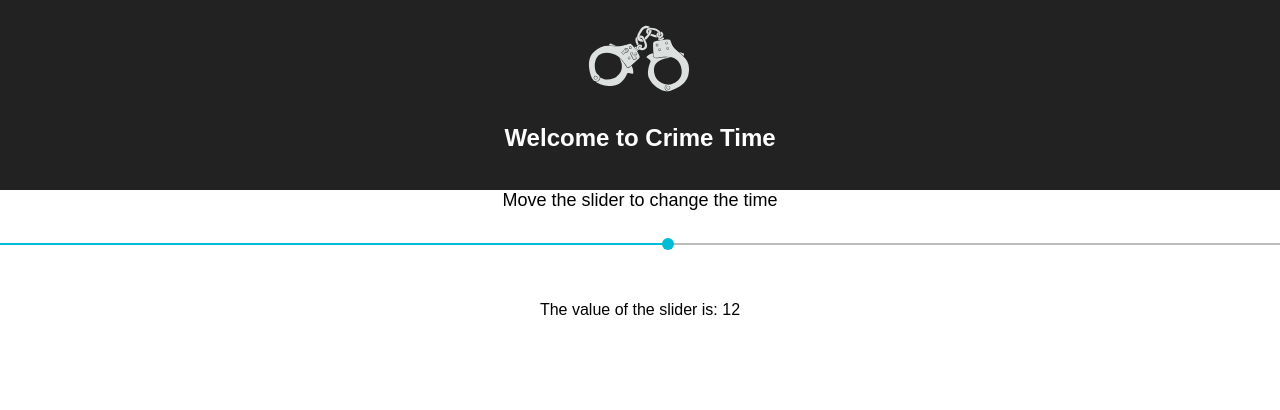
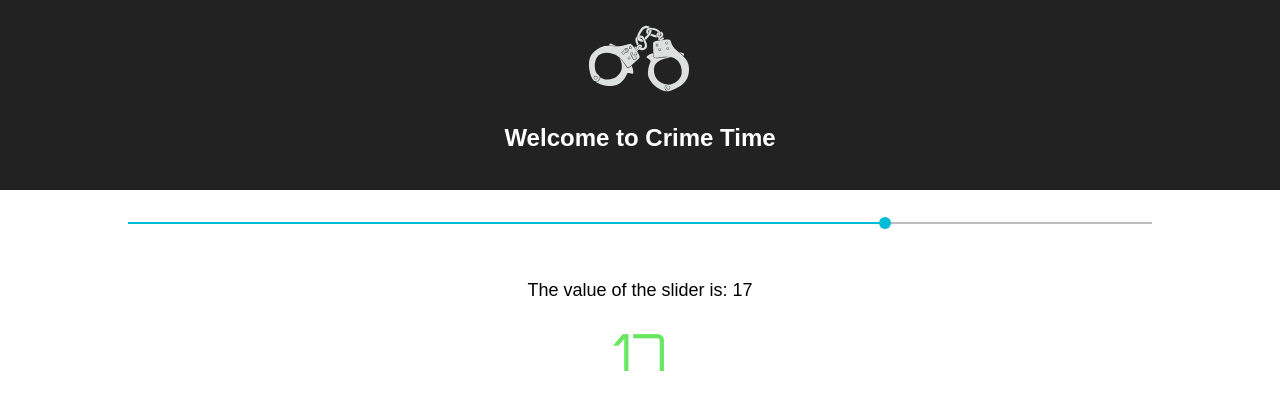
Before and after one commit to idugcoal/my-app, a React (Create React App) app: page / in a window 1280 px wide. Shown: the top 410 px of the page. Built offline with nearby package versions, Linux system fonts and the light colour scheme; what react-tap-event-plugin would draw is missing.

Commit message:
passes slider value to clock

```diff
--- a/index.html
+++ b/index.html
@@ -3,7 +3,8 @@
   <head>
     <meta charset="utf-8">
     <meta name="viewport" content="width=device-width, initial-scale=1">
-    <link href='https://fonts.googleapis.com/css?family=Roboto:400,300,500' rel='stylesheet' type='text/css'>
+    <link href='https://fonts.googleapis.com/css?family=Roboto:400,300,500' rel='stylesheet' type='text/css' />
+    <link href='http://fonts.googleapis.com/css?family=Orbitron' rel='stylesheet' type='text/css' />
     <title>Crime Time</title>
   </head>
   <body>
--- a/src/App.css
+++ b/src/App.css
@@ -1,3 +1,6 @@
+font-family: 'Roboto', sans-serif;
+font-family: 'Orbitron', sans-serif;
+
 .App {
   text-align: center;
 }
@@ -17,15 +20,30 @@
   height: 150px;
   padding: 20px;
   color: white;
+  text-align: center;
 }
 
 .App-intro {
   font-size: large;
+  text-align: center;
+}
+
+.Clock {
+  color: #68E861;
+  font-family: 'Orbitron', serif;
+  font-size: 4vw;
+  margin: auto;
+  text-align: center;
+}
+
+.Slider {
+  font-size: large;
+  text-align: center;
+  width: 80%;
+  margin: auto;
 }
 
 @keyframes spin {
   from { transform: rotate(0deg); }
   to { transform: rotate(360deg); }
 }
-
-font-family: 'Roboto', sans-serif;
--- a/src/App.js
+++ b/src/App.js
@@ -3,20 +3,38 @@ import injectTapEventPlugin from 'react-tap-event-plugin';
 import MuiThemeProvider from 'material-ui/styles/MuiThemeProvider';
 import Slider from './components/Slider';
 import Header from './components/Header';
+import Clock from './components/Clock'
 import './App.css';
 
 injectTapEventPlugin();
 
 class App extends Component {
+
+  constructor(props) {
+    super(props);
+    this.state = {
+      sliderValue: 17
+    }
+
+    this.handleSliderChange = this.handleSliderChange.bind(this);
+  }
+
+  handleSliderChange(value) {
+    this.setState({
+      sliderValue: value
+    })
+  }
+
   render() {
     return (
       <MuiThemeProvider>
         <div className="App">
           <Header />
-          <span className="App-intro">
-            Move the slider to change the time
-          </span>
-          <Slider />
+          <Slider
+            onSliderChange={this.handleSliderChange}
+            sliderValue={this.state.sliderValue}
+          />
+          <Clock sliderValue={this.state.sliderValue}/>
         </div>
       </MuiThemeProvider>
     );
--- /dev/null
+++ b/src/components/Clock.js
@@ -0,0 +1,11 @@
+import React, { Component } from 'react';
+import '../App.css';
+
+export default class Clock extends Component {
+
+  render() {
+    return (
+      <div className="Clock"> {this.props.sliderValue} </div>
+    )
+  }
+}
--- a/src/components/Header.js
+++ b/src/components/Header.js
@@ -1,5 +1,7 @@
 import React, { Component } from 'react';
 import logo from '../handcuffs.svg';
+import '../App.css';
+
 
 export default class Header extends Component {
 
--- a/src/components/Slider.js
+++ b/src/components/Slider.js
@@ -1,12 +1,13 @@
 import React, { Component } from 'react';
 import Slider from 'material-ui/Slider';
+import '../App.css';
 
 export default class SliderUI extends Component {
 
   constructor(props) {
     super(props);
     this.state = {
-      sliderValue: 12
+      sliderValue: 15
     };
 
     this.handleSlider = this.handleSlider.bind(this);
@@ -16,24 +17,25 @@ export default class SliderUI extends Component {
     this.setState({
       sliderValue: value
     });
+    this.props.onSliderChange(value);
   }
 
   render() {
     return (
-      <span className="slider">
+      <div className="Slider">
         <Slider
           min={0}
           max={23}
           step={1}
-          defaultValue={12}
-          value={this.state.sliderValue}
+          defaultValue={this.props.sliderValue}
+          value={this.props.sliderValue}
           onChange={this.handleSlider}
         />
         <p>
         <span>{'The value of the slider is: '}</span>
-        <span>{this.state.sliderValue}</span>
+        <span>{this.props.sliderValue}</span>
         </p>
-      </span>
+      </div>
     );
   }
 }
```
